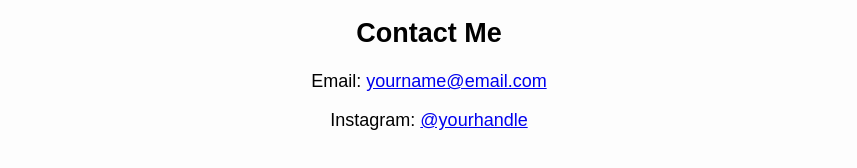
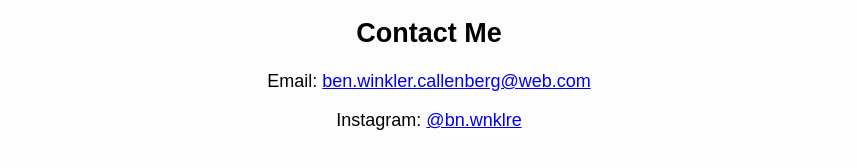
Before and after one commit to Jo4123/ben_kunst_website, a plain HTML site: page ben_1.html in a window 1280 px wide. Shown: the part 178-346 px from the top of the page, without its empty margins (211-1068 px from the left). Drawn offline with Linux system fonts and the light colour scheme.

Commit message:
Update ben_1.html

```diff
--- a/ben_1.html
+++ b/ben_1.html
@@ -49,8 +49,8 @@
 
   <div class="contact">
     <h2>Contact Me</h2>
-    <p>Email: <a href="mailto:yourname@email.com">yourname@email.com</a></p>
-    <p>Instagram: <a href="https://instagram.com/yourhandle">@yourhandle</a></p>
+    <p>Email: <a href="ben.winkler.callenberg@web.com">ben.winkler.callenberg@web.com</a></p>
+    <p>Instagram: <a href="https://www.instagram.com/bn.wnklr/">@bn.wnklre</a></p>
   </div>
 </body>
 </html>
```
